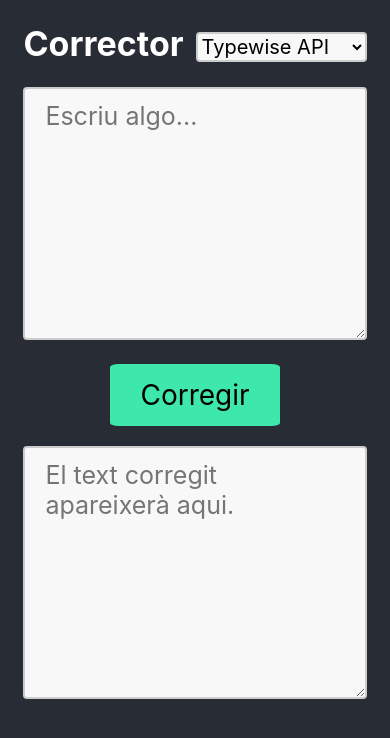
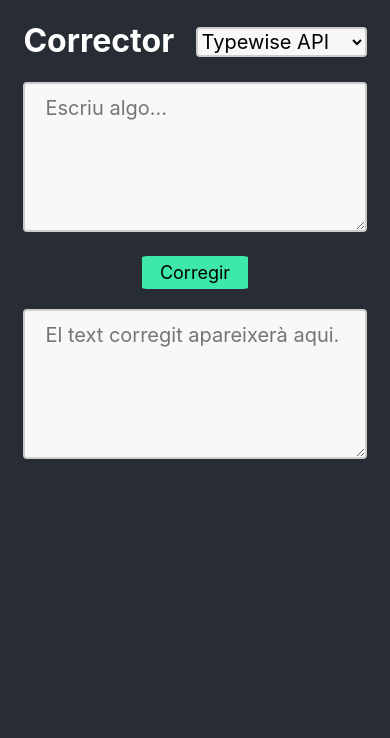
Before and after one commit to cristiangutierrz/Corrector-Hackathon, a Flask app: page / in a window 390 px wide. Shown: the top 738 px of the page. Run offline with Flask 2, Linux system fonts and the light colour scheme.

Commit message:
Update style.css

```diff
--- a/static/style.css
+++ b/static/style.css
@@ -73,26 +73,7 @@ input[type=submit] {
 
 @media only screen and (max-width: 1000px) {
 
-  #main h1 {
-    font-size: 34px;
-  }
-
-  #method {
-    font-size: 20px;
-  }
-
   #main {
     margin:10px 5vw;
   }
-
-  input[type=submit] {
-    font-size: 28px;
-    padding: 14px 30px;
-    margin: 20px 0px;
-  }
-
-  textarea {
-    font-size: 25px;
-    height: 30vh;
-  }
 }
```
